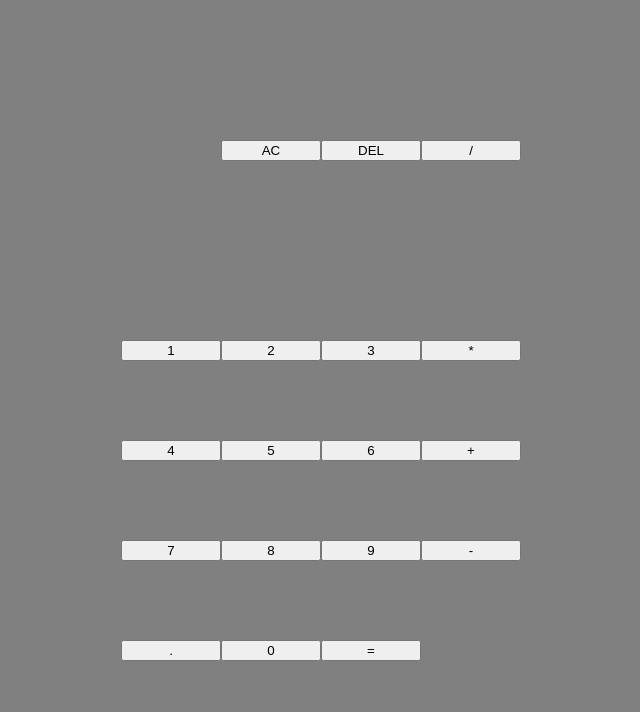
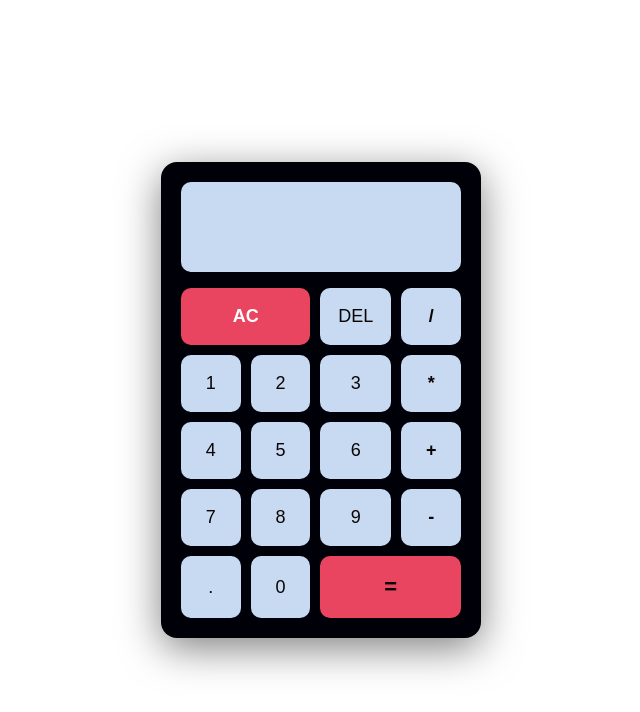
Before and after one commit to showmandem/Calculator, a plain HTML site: page index.html in a window 1280 px wide. Shown: the whole page, without its empty margins (319-959 px from the left). Drawn offline with Linux system fonts and the light colour scheme.

Commit message:
done with styling

```diff
--- a/index.html
+++ b/index.html
@@ -13,7 +13,7 @@
             <div class="previous-operand"></div>
             <div class="current-operand"></div>
         </div>
-        <button>AC</button>
+        <button class="span-two">AC</button>
         <button>DEL</button>
         <button>/</button>
         <button>1</button>
@@ -30,7 +30,7 @@
         <button>-</button>
         <button>.</button>
         <button>0</button>
-        <button>=</button>
+        <button class="span-two">=</button>
     </div>
 </body>
 </html>
--- a/style.css
+++ b/style.css
@@ -1,17 +1,117 @@
-*, *::before, *::after{
+* {
+    margin: 0;
+    padding: 0;
     box-sizing: border-box;
-    font-weight: normal;
 }
-body{
-    padding: 0;
-    margin: 0;
-    background: gray;
-}
-.main-grid{
-    display: grid;
+
+body {
+    background-color: white;
+    display: flex;
     justify-content: center;
     align-items: center;
     min-height: 100vh;
-    grid-template-columns: repeat(4, 100px);
-    grid-template-rows: minmax(120px,auto) repeat(5, 100px);
+    font-family: 'Segoe UI', sans-serif;
 }
+
+.main-grid {
+    display: grid;
+    grid-template-columns: repeat(4, 1fr);
+    gap: 10px;
+    background-color: #000008;
+    padding: 20px;
+    border-radius: 16px;
+    width: 320px;
+    box-shadow: 0 10px 40px rgba(0, 0, 0, 0.5);
+}
+
+.output {
+    grid-column: span 4;
+    background-color: #c7daf1;
+    border-radius: 10px;
+    padding: 16px;
+    text-align: right;
+    min-height: 90px;
+    display: flex;
+    flex-direction: column;
+    justify-content: flex-end;
+    margin-bottom: 6px;
+}
+
+.previous-operand {
+    color: #a0aec0;
+    font-size: 14px;
+    min-height: 20px;
+    word-break: break-all;
+}
+
+.current-operand {
+    color: #ffffff;
+    font-size: 32px;
+    font-weight: 600;
+    word-break: break-all;
+}
+
+button {
+    background-color: #c7daf1;
+    color: #0c0505;
+    border: none;
+    border-radius: 10px;
+    padding: 18px;
+    font-size: 18px;
+    cursor: pointer;
+    transition: background-color 0.15s ease;
+}
+
+button:hover {
+    background-color: #0f3460;
+}
+
+button:active {
+    background-color: #e94560;
+    transform: scale(0.96);
+}
+
+.span-two {
+    grid-column: span 2;
+}
+
+
+button:nth-child(2) {
+    background-color: #e94560;
+    color: #ffffff;
+    font-weight: 600;
+}
+
+button:nth-child(2):hover {
+    background-color: #c73652;
+}
+
+button:nth-child(3) {
+    background-color: #c7daf1;
+}
+
+
+button:nth-child(4),
+button:nth-child(8),
+button:nth-child(12),
+button:nth-child(16) {
+    background-color: #c7daf1;
+    font-weight: 600;
+}
+
+button:nth-child(4):hover,
+button:nth-child(8):hover,
+button:nth-child(12):hover,
+button:nth-child(16):hover {
+    background-color: #6a43a8;
+}
+
+button:last-child {
+    background-color: #e94560;
+    font-weight: 600;
+    font-size: 22px;
+}
+
+button:last-child:hover {
+    background-color: #c73652;
+}
```
